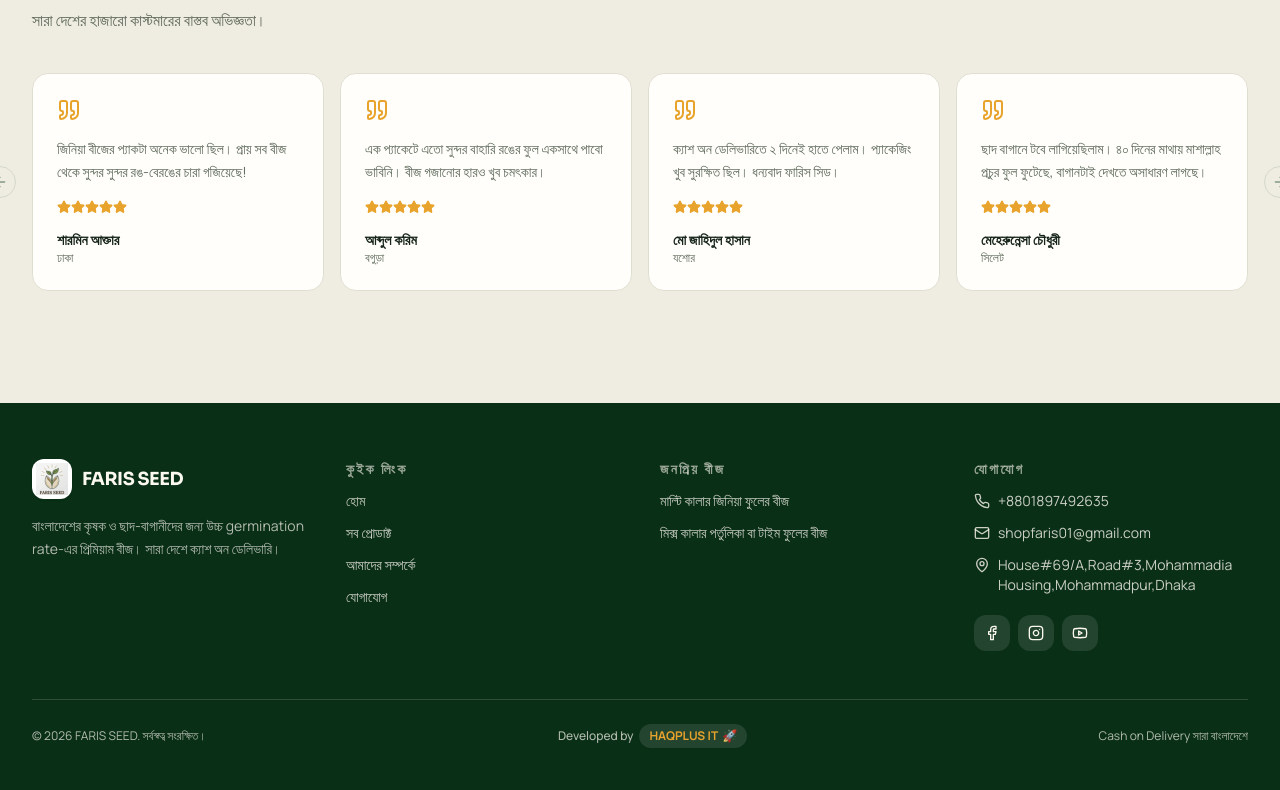
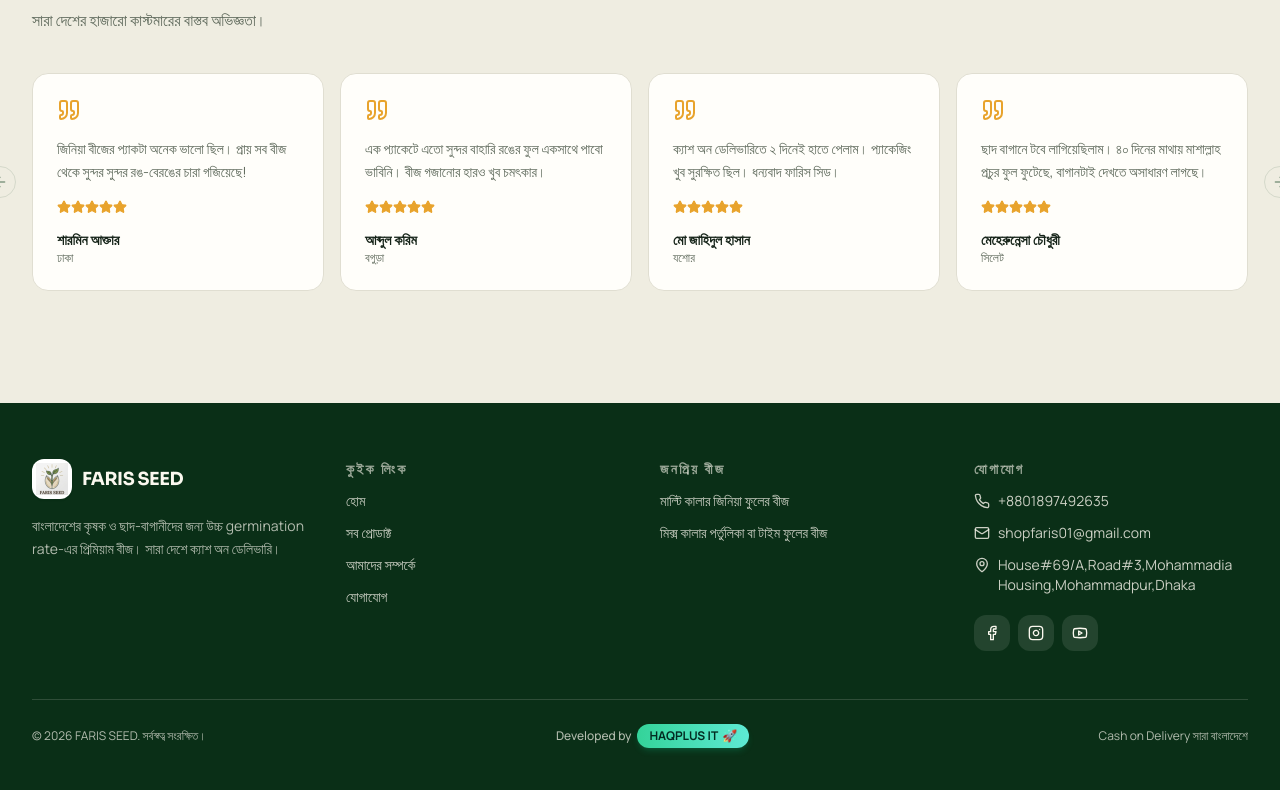
Before and after one commit to m-anwarulkarim/faris-seed, a React (Vite) app: page / in a window 1280 px wide. Shown: the part 1704-2494 px from the top of the page. Built offline with nearby package versions, Linux system fonts and the light colour scheme; no server answers; the database is empty.

Commit message:
style: enhance HAQPLUS IT badge vibrancy and high-contrast styling in footers

```diff
--- a/src/components/site/footer.tsx
+++ b/src/components/site/footer.tsx
@@ -100,10 +100,10 @@ export function Footer() {
 
             <span>Developed by</span>
             <a
-              href="https://wa.me/8801560007231?text=Hello%20HAQPLUS%20IT"
+              href="https://wa.me/8801560007230?text=Hello%20HAQPLUS%20IT"
               target="_blank"
               rel="noopener noreferrer"
-              className="group relative inline-flex items-center gap-1 rounded-lg bg-white/10 px-2.5 py-1 font-bold text-accent shadow-sm transition-all duration-300 hover:scale-105 hover:bg-emerald-500 hover:text-white"
+              className="group relative inline-flex items-center gap-1.5 rounded-full bg-gradient-to-r from-emerald-400 to-teal-300 px-3 py-1 text-xs font-black text-emerald-950 shadow-md shadow-emerald-500/20 transition-all duration-300 hover:scale-105 hover:from-emerald-300 hover:to-teal-200 hover:shadow-lg hover:shadow-emerald-400/40"
             >
               <span className="relative z-10 flex items-center gap-1">
                 HAQPLUS IT
--- a/src/pages/public/ProductLanding.tsx
+++ b/src/pages/public/ProductLanding.tsx
@@ -758,16 +758,14 @@ function ProductLandingPage() {
         <div className="mx-auto flex max-w-4xl flex-col items-center justify-between gap-2 px-4 sm:flex-row">
           <p>© {new Date().getFullYear()} FARIS SEED</p>
           <div className="flex items-center gap-1.5 font-medium">
-            <span>Crafted with</span>
-            <span className="inline-block animate-bounce text-red-500">❤️</span>
             <span>Developed by</span>
             <a
-              href="https://wa.me/8801560007231?text=Hello%20HAQPLUS%20IT"
+              href="https://wa.me/8801560007230?text=Hello%20HAQPLUS%20IT"
               target="_blank"
               rel="noopener noreferrer"
-              className="group inline-flex items-center gap-1 rounded-md bg-emerald-50 px-2.5 py-1 text-xs font-bold text-emerald-800 transition-all duration-300 hover:scale-105 hover:bg-emerald-600 hover:text-white"
+              className="group inline-flex items-center gap-1.5 rounded-full bg-emerald-600 px-3 py-1 text-xs font-black text-white shadow-md shadow-emerald-600/30 transition-all duration-300 hover:scale-105 hover:bg-emerald-500 hover:shadow-lg hover:shadow-emerald-500/40"
             >
-              HAQPLUS IT
+              <span>HAQPLUS IT</span>
               <span className="inline-block transition-transform duration-300 group-hover:translate-x-0.5">🚀</span>
             </a>
           </div>
```
